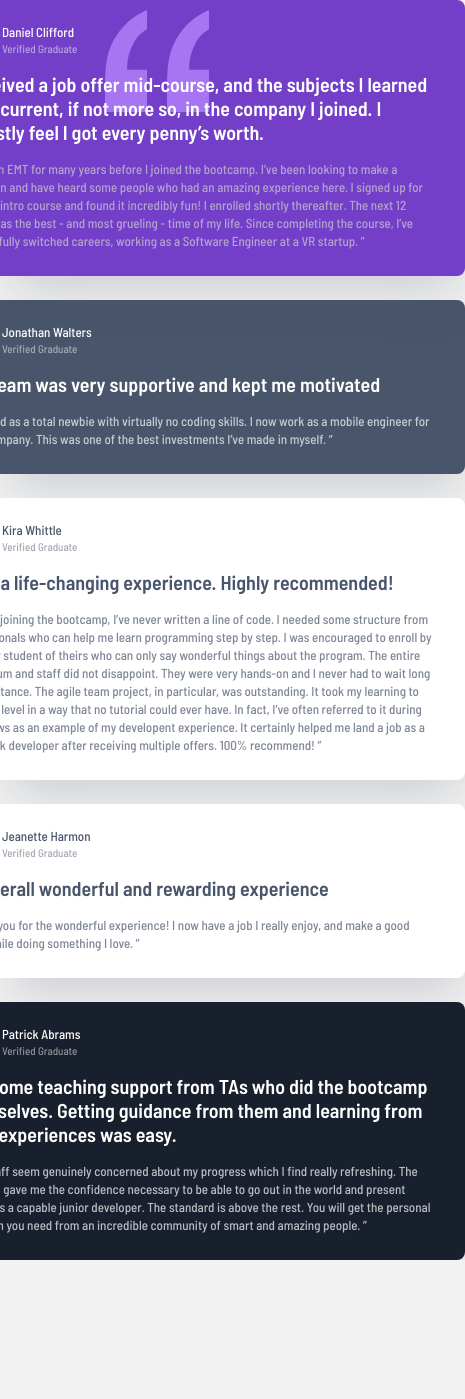
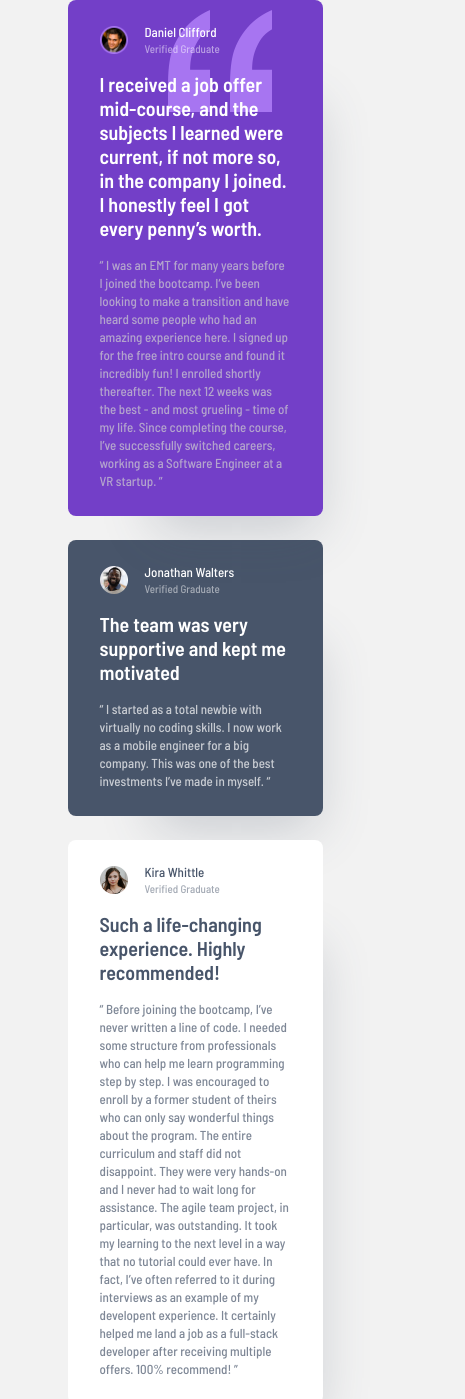
Before and after one commit to Hector2221/testimonials-grid-section, a plain HTML site: page index.html in a window 390 px wide. Shown: the top 1399 px of the page, 465 px wide, since content can reach past the window. Before the commit the page ends 1260 px from the top, so only its background shows below. Drawn offline with Linux system fonts and the light colour scheme.

Commit message:
meadia query modificado

```diff
--- a/css/style.css
+++ b/css/style.css
@@ -199,3 +199,34 @@ p{
         height: 100%;
     }
   }
+  @media all and (max-width: 568px) {
+    .disk-grid{
+        grid-template-columns: repeat(1,255px);
+        grid-template-rows: repeat(5, min-content);
+    }
+    .item1{
+        grid-column: 1/2;
+        grid-row: 1/2;
+    }
+    .item2{
+        grid-column: 1/2;
+        grid-row: 2/3;
+    }
+    .item3{
+        grid-column: 1/2;
+        grid-row: 3/4;
+    }
+    .item4{
+        grid-column: 1/2;
+        grid-row: 4/5;
+    }
+    .item5{
+        grid-column: 1/2;
+        grid-row: 5/6;
+    }
+    .comillas{
+        position: absolute;
+        left: 100px;
+        top: 10px;
+    }
+  }
```
